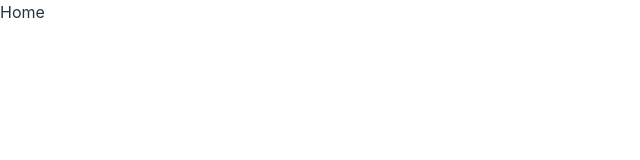
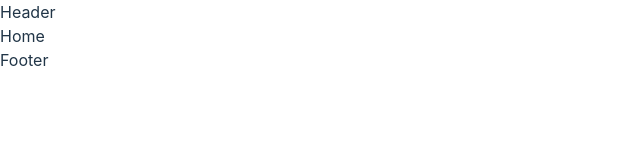
Before and after one commit to nadia-sawai/eg-react-training, a React (Vite) app: page / in a window 1280 px wide. Shown: the top 160 px of the page, without its empty margins (0-640 px from the left). Built offline with nearby package versions, Linux system fonts and the light colour scheme.

Commit message:
1-2 共通レイアウト

```diff
--- /dev/null
+++ b/src/components/templates/Footer.tsx
@@ -0,0 +1,7 @@
+const Footer = () => {
+  return (
+    <div>Footer</div>
+  )
+}
+
+export default Footer
--- /dev/null
+++ b/src/components/templates/Header.tsx
@@ -0,0 +1,7 @@
+const Header = () => {
+  return (
+    <div>Header</div>
+  )
+}
+
+export default Header
--- /dev/null
+++ b/src/components/templates/Layout.tsx
@@ -0,0 +1,15 @@
+import Header from "./Header";
+import Footer from "./Footer";
+import { Outlet } from "react-router-dom";
+
+const Layout = () => {
+  return (
+    <>
+      <Header />
+      <Outlet />
+      <Footer />
+    </>
+  );
+};
+
+export default Layout
--- a/src/router/index.tsx
+++ b/src/router/index.tsx
@@ -1,10 +1,14 @@
 import { createBrowserRouter, RouterProvider } from "react-router-dom";
 import Home from "../components/pages/Home"
 import ErrorBoundary from "../components/pages/ErrorBoundary";
+import Layout from "../components/templates/Layout";
+
 
 const router = createBrowserRouter([
   {
     path: "/",
+    // elementに共通レイアウトを指定（下記の場合、Layoutコンポーネントの<Outlet />の箇所に、<Home />がレンダリングされる）
+    element: <Layout />,
     // pathがマッチしない場合にerrorElement表示
     errorElement: <ErrorBoundary />,
     children: [
```
Also changed, not shown: 1 other file (tests, documents, lock files or other folders).
